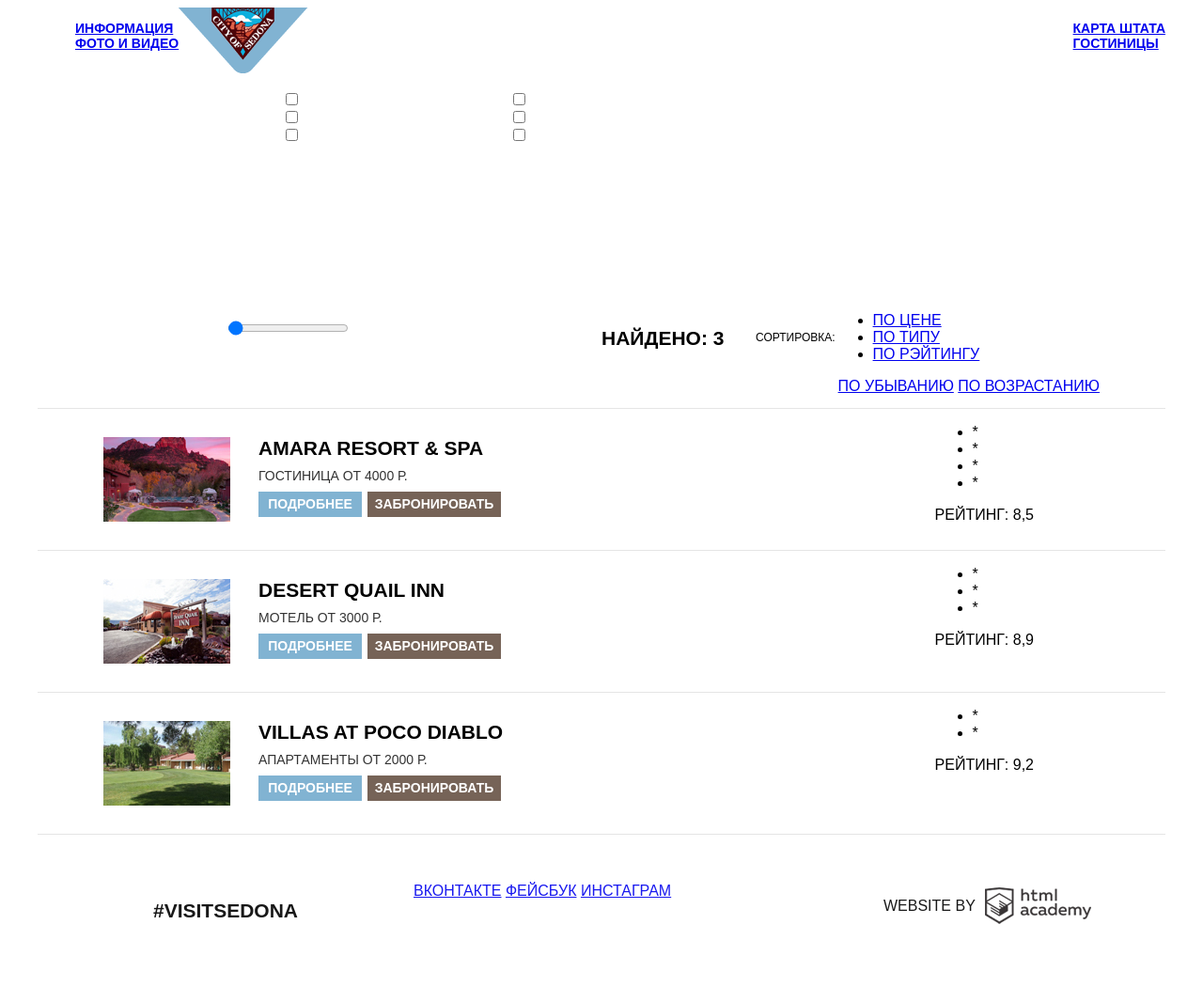
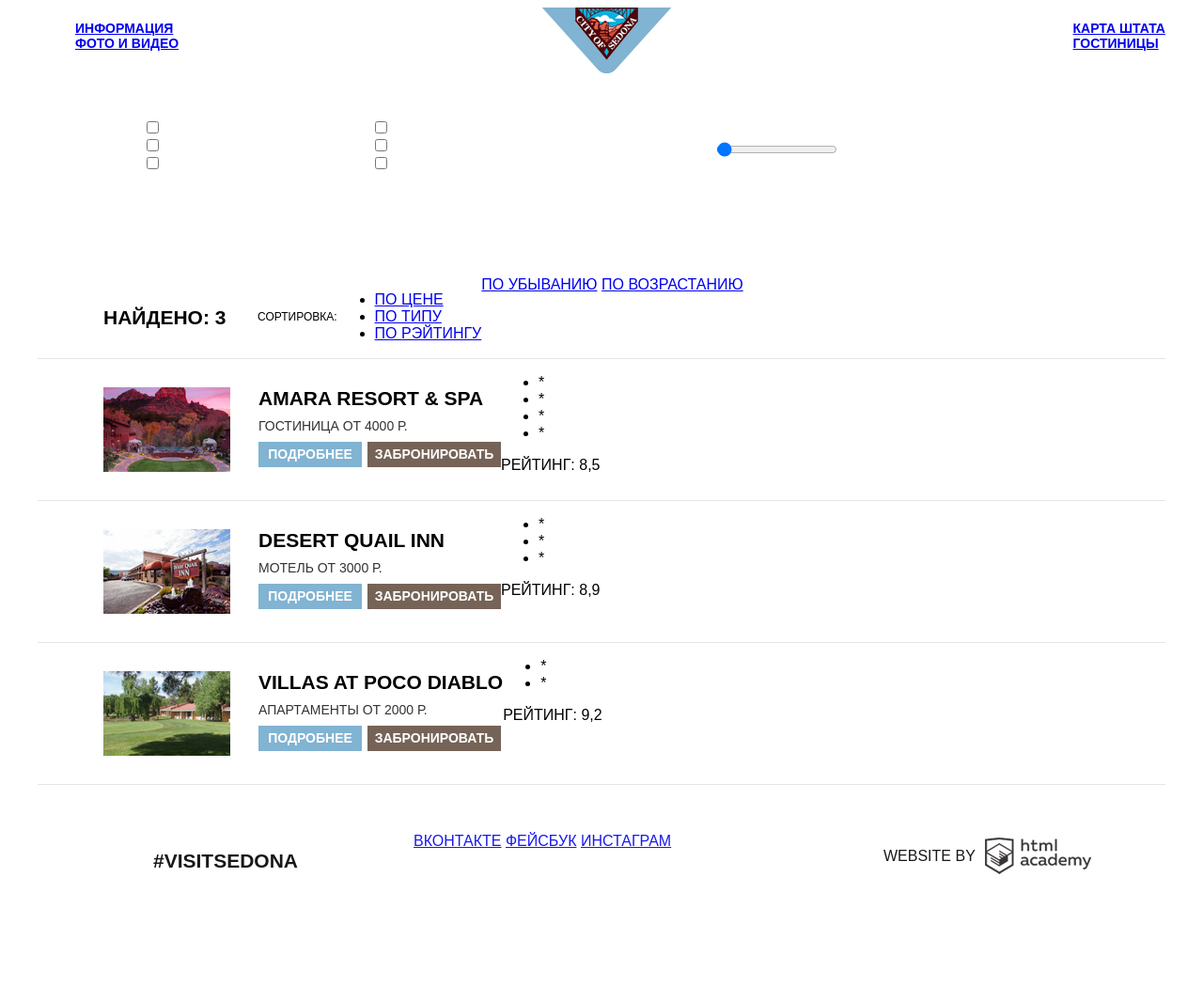
Before and after one commit to bukan87/21456-sedona, a plain HTML site: page hotels.html in a window 1280 px wide. Shown: the whole page at 94% size. After the commit the page ends 985 px from the top, so only its background shows below. Drawn offline with Linux system fonts and the light colour scheme.

Commit message:
Стили под флексбоксы

```diff
--- a/css/style.css
+++ b/css/style.css
@@ -11,31 +11,27 @@ header{
   font-weight: bold;
 }
 
-.clearfix:after{
-  content: "";
-  display: table;
-  clear: both;
-}
-
 .container{
   width: 1200px;
 }
 
+.btn {
+  text-transform: uppercase;
+  text-align: center;
+  border: 0px;
+  color: white;
+  padding: 0px;
+}
+
 /* Заголовок------------------------------------------------------------------*/
-.main_header{
-  height: 56px;
+.main_navigate{
+  display: flex;
+  justify-content: space-between;
+  max-height: 56px;
 }
 
 .main_header ul{
   list-style-type: none;
-}
-
-.main_header .left{
-  float: left;
-}
-
-.main_header .right{
-  float: right;
 }
 
 /* Главная картинка-----------------------------------------------------------*/
@@ -73,10 +69,10 @@ header{
 
 .advantages{
   width: inherit;
+  display: flex;
 }
 
 .advantages .text_description{
-  float: left;
   width: 400px;
   text-align: center;
   background-color: #81b3d2;
@@ -107,9 +103,7 @@ header{
 }
 
 .advantages .photo{
-  float: left;
   width: 800px;
-  height: 256px;
   background-size: 800px;
   background-position: 0px -78px;
 }
@@ -124,10 +118,10 @@ header{
 
 .recomends {
   width: inherit;
+  display: flex;
 }
 
 .recomends .recomend{
-  float: left;
   width: 400px;
   text-align: center;
   background-position: 162px 60px;
@@ -161,12 +155,10 @@ header{
 }
 
 .small{
-  width: inherit;
   background-color: #e5e5e5;
 }
 
-.advantage{
-  float: left;
+.small .advantage{
   width: 400px;
   height: inherit;
   text-align: center;
@@ -183,22 +175,21 @@ header{
   width: inherit;
   height: 885px;
   background: url(./../img/map_index_page.jpg) 0px 291px no-repeat;
+  padding-top: 57px;
 }
 
 .interested{
   width: inherit;
-  float: left;
   text-align: center;
 }
 
 .interested h3{
   font-size: 30px;
   font-weight: bold;
-  margin-top: 57px;
+  margin-top: 0px;
 }
 
 .search_container{
-  float: left;
   width: 568px;
   height: 480px;
   margin-left: 317px;
@@ -220,21 +211,17 @@ header{
   width: 568px;
   height: 86px;
   background-color: #766357;
-  color: white;
   font-size: 21px;
-  text-transform: uppercase;
-  border: 0px;
 }
 
 .search .row{
   height: 38px;
   margin-bottom: 30px;
-  vertical-align: middle;
+  display: flex;
 }
 
 .search .header{
   width: 112px;
-  float: left;
   line-height: 38px;
   font-weight: bold;
   font-size: 14px;
@@ -245,7 +232,6 @@ header{
   height: inherit;
   background-color: #f2f2f2;
   border: 0px;
-  float: left;
   padding: 0px;
   line-height: 38px;
   font-weight: bold;
@@ -257,7 +243,6 @@ header{
   background-color: #f2f2f2;
   height: 38px;
   width: 38px;
-  float: left;
   border: 0px;
   padding: 0px;
 }
@@ -268,16 +253,18 @@ header{
   width: 38px;
   border: 0px;
   padding: 0px;
-  float: left;
 }
 
 .input_num .btn{
   background-color: #f2f2f2;
   height: 38px;
   width: 38px;
-  border: 0px;
-  padding: 0px;
   float: left;
+  color: #a9a9a9;
+}
+
+.input_num{
+  display: flex;
 }
 
 .search .input_num:last-child .header{
@@ -289,11 +276,7 @@ header{
   width: 458px;
   height: 58px;
   background-color: #81b3d2;
-  color: white;
-  border: 0px;
-  padding: 0px;
   font-size: 21px;
-  text-transform: uppercase;
   margin-top: 25px;
 }
 
@@ -305,10 +288,10 @@ header{
   background-color: white;
   opacity: 0.9;
   line-height: 120px;
+  display: flex;
 }
 
 .main_footer .thesis{
-  float: left;
   width: 400px;
   font-size: 21px;
   font-weight: bold;
@@ -317,18 +300,19 @@ header{
 }
 
 .main_footer .footer-social{
-  float: left;
   width: 400px;
 }
 
 .main_footer .producer{
-  float: left;
   width: 400px;
   text-align: center;
 }
 
+.producer{
+  display: flex;
+}
+
 .producer .web{
-  float: left;
   margin-left: 100px;
   margin-right: 10px;
 }
@@ -349,11 +333,13 @@ header{
 /*Фильтр*/
 
 .filter{
-  width: inherit;
-  height: 220px;
+  width: 1060px;
+  height: 170px;
   background: url(./../img/bg_hotels_page.jpg) 0px -300px / 1200px no-repeat;
   color: white;
   font-size: 14px;
+  padding: 30px 70px;
+  display: flex;
 }
 
 .filter .header{
@@ -362,32 +348,30 @@ header{
 }
 
 .infrastructure{
-  float: left;
-  width: 240px;
-  height: inherit;
-  border: none;
-  margin-right: 0px;
-  margin-left: 70px;
-  padding: 0px;
-}
-
-.house_type{
-  float: left;
-  width: 285px;
+  width: 241px;
   height: inherit;
   border: none;
   margin-right: 0px;
   padding: 0px;
 }
 
-.price{
-  float: left;
+.house_type{
+  width: 288px;
+  height: inherit;
+  border: none;
+  margin-right: 0px;
+  padding: 0px;
+}
+
+.price_show{
   width: 400px;
-  margin-left: 200px;
-  margin-right: 0px;
+  margin-left: 115px;
+}
+
+.price {
   border: none;
   padding: 0px;
-  height: 150px;
+  height: 115px;
 }
 
 .price .from,
@@ -413,15 +397,13 @@ header{
 }
 
 .show{
-  float: left;
-  margin-left: 298px;
   border: 2px solid white;
   border-radius: 3px;
   background: rgba(255, 255, 255, 0);
   width: 133px;
   height: 32px;
   color: white;
-  text-transform: uppercase;
+  margin-left: 100px;
 }
 
 /* Результаты поиска----------------------------------------------------------*/
@@ -434,30 +416,25 @@ header{
   padding-left: 70px;
   padding-right: 70px;
   border-bottom: 1px solid rgb(229, 229, 229);
+  display: flex;
 }
 
 .search_result .header .thesis{
   line-height: 87px;
   margin-top: 0px;
   margin-bottom: 0px;
-  float: left;
   width: 164px;
 }
 
 .search_result .thesis_sort{
   line-height: 87px;
-  float: left;
   margin-top: 0px;
   margin-bottom: 0px;
   font-size: 12px;
 }
 
-.sort_result{
-  float: left;
-}
+.arrows{
 
-.arrows{
-  float: right;
 }
 
 .result_list .hotel{
@@ -465,15 +442,15 @@ header{
   padding-left: 70px;
   padding-right: 70px;
   border-bottom: 1px solid rgb(229, 229, 229);
+  display: flex;
 }
 
 .result_list .hotel_photo{
-  float: left;
+
   margin: 30px 0px;
 }
 
 .result_list .hotel_description{
-  float: left;
   margin: 30px 0px;
   margin-left: 30px;
   height: 90px;
--- a/hotels.html
+++ b/hotels.html
@@ -6,13 +6,13 @@
     <link rel="stylesheet" type="text/css" href="css/style.css">
   </head>
   <body>
-    <header class="main_header clearfix">
-      <nav class="clearfix">
+    <header class="main_header">
+      <nav class="main_navigate">
         <ul class="left">
           <li><a href="#">Информация</a></li>
           <li><a href="#">Фото и видео</a></li>
         </ul>
-        <a href="index.html" class="top_logo"><img src="./img/main_menu_logo.png" alt="Логотип"></a>
+        <a class="top_logo"><img width=138 height=70 src="./img/main_menu_logo.png" alt="Логотип"></a>
         <ul class="right">
           <li><a href="#">Карта штата</a></li>
           <li class="current_page"><a href="#">Гостиницы</a></li>
@@ -20,7 +20,7 @@
       </nav>
     </header>
     <main class="container">
-      <form class="filter clearfix" action="index.html" method="post">
+      <form class="filter" action="index.html" method="post">
         <fieldset class="infrastructure">
           <legend class="header">Инфраструктура:</legend>
           <ul>
@@ -69,16 +69,18 @@
         </fieldset>
         <!-- Здесь необходимо сделать двойной ползунок. Из того что я нашёл необходимо использовать jQuery -->
         <!-- Как я понимаю это мы будем проходить чуть позже. Потому здесь пока пусто -->
+        <div class="price_show">
           <fieldset class="price">
             <legend class="header">Стоимость в сутки(Р):</legend>
             <input class="from" type="number" name="costFrom" value="">
             <input class="to" type="number" name="costTo" value="">
             <input type="range" name="costRange" value="1">
           </fieldset>
-        <input class="show" type="submit" name="start_search" value="Показать">
+          <input class="btn show" type="submit" name="start_search" value="Показать">
+        </div>
       </form>
-      <div class="search_result clearfix">
-        <div class="header clearfix">
+      <div class="search_result">
+        <div class="header ">
           <p class="thesis">Найдено: 3</p>
           <p class="thesis_sort">Сортировка:</p>
           <div class="sort_result">
@@ -100,7 +102,7 @@
           </div>
         </div>
         <div class="result_list">
-          <article class="hotel clearfix">
+          <article class="hotel ">
             <img class="hotel_photo" width="135" height="90" src="./img/hotels/amara.jpg" alt="hotel">
             <div class="hotel_description">
               <a class="name" href="#">Amara resort & spa</a>
@@ -118,7 +120,7 @@
               <p>Рейтинг: 8,5</p>
             </div>
           </article>
-          <article class="hotel clearfix">
+          <article class="hotel ">
             <img class="hotel_photo" width="135" height="90" src="./img/hotels/desert_quail_inn.jpg" alt="hotel">
             <div class="hotel_description">
               <a class="name" href="#">Desert quail inn</a>
@@ -135,7 +137,7 @@
               <p>Рейтинг: 8,9</p>
             </div>
           </article>
-          <article class="hotel clearfix">
+          <article class="hotel ">
             <img class="hotel_photo" width="135" height="90" src="./img/hotels/poco_diablo.jpg" alt="hotel">
             <div class="hotel_description">
               <a class="name" href="#">Villas at poco diablo</a>
@@ -155,7 +157,6 @@
       </div>
     </main>
     <footer class="main_footer">
-      <div class="container clearfix">
       <p class="thesis">#visitsedona</p>
       <div class="footer-social">
         <a class="social-btn social-btn-tweeter" href="#">Вконтакте</a>
@@ -166,7 +167,6 @@
         <p class="web">Website by</p>
         <a class="producer_logo" href="https://up.htmlacademy.ru"><img width="113" height="39" src="./img/html_academy.png" alt=""></a>
       </div>
-      </div>
     </footer>
   </body>
 </html>
```
Also changed, not shown: index.html (+8 -10 lines). Lines whose indentation alone changed are shown as unchanged.
